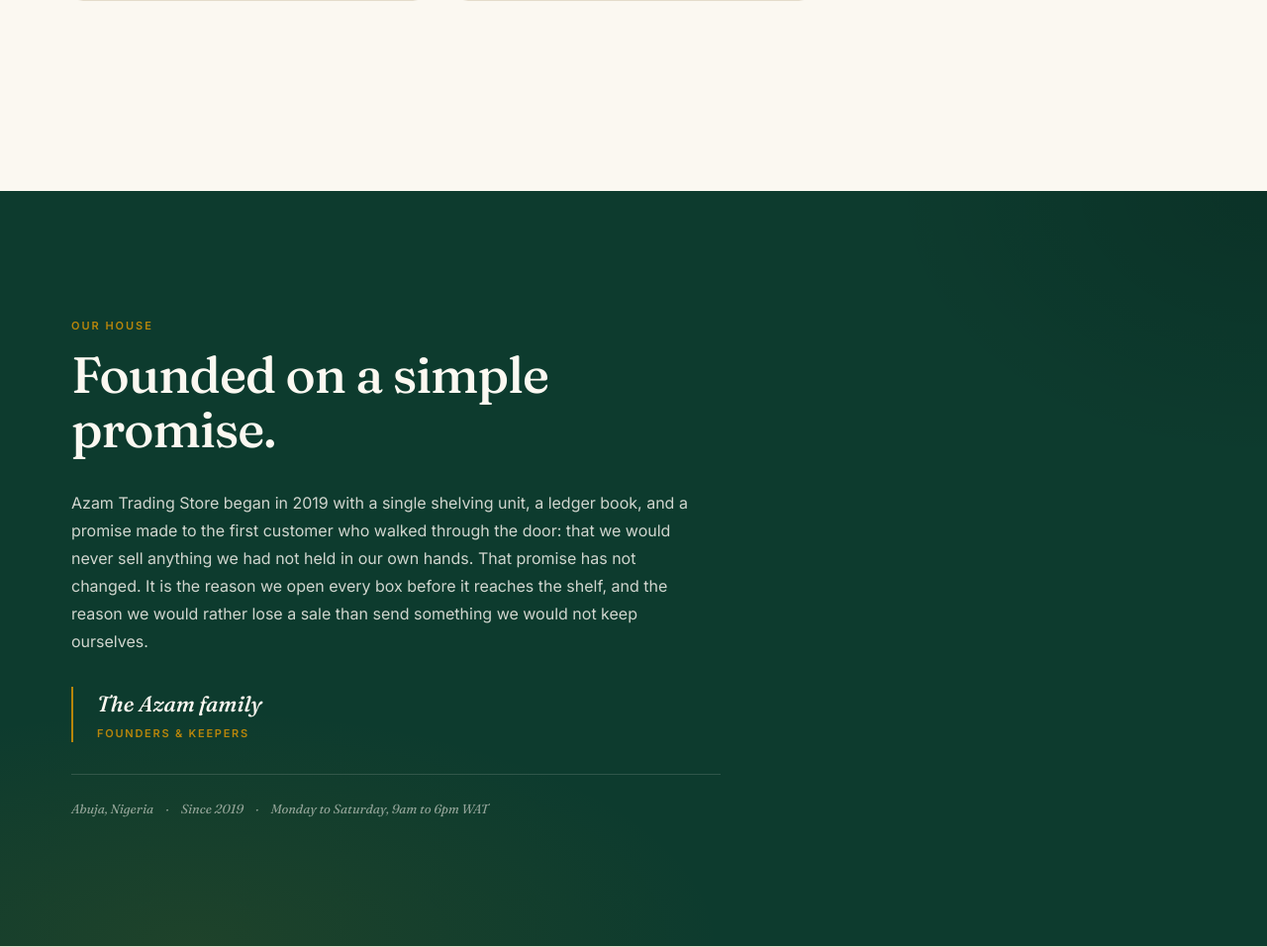
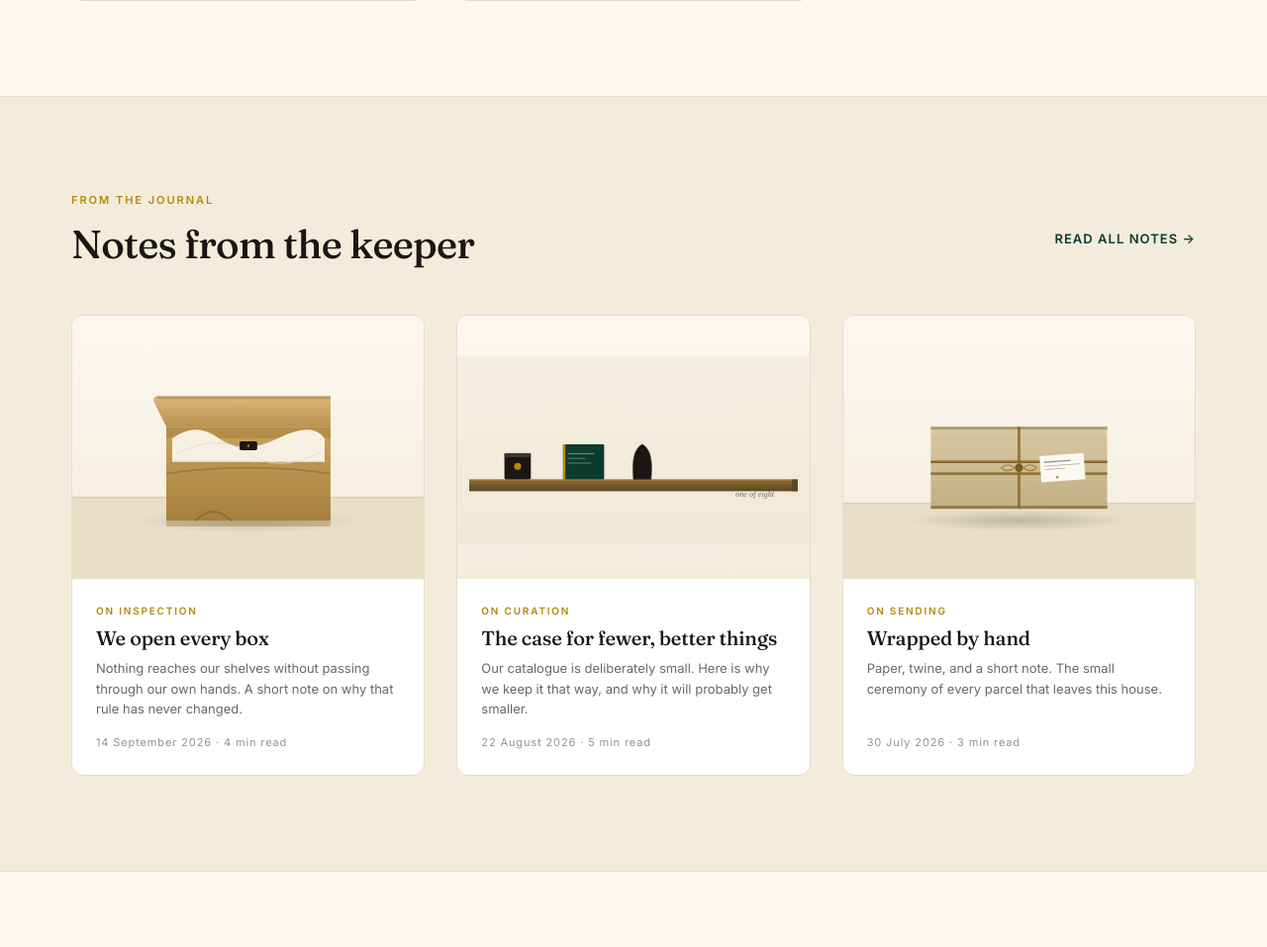
Before and after one commit to BeeDay7/qa-automation-portfolio, a FastAPI app: page / in a window 1280 px wide. Shown: the part 3200-4157 px from the top of the page at 99% size. Run offline with FastAPI, Linux system fonts and the light colour scheme; data that the repository does not hold is empty.

Commit message:
feat: global Journal nav, footer expansion, journal teaser on home

```diff
--- a/src/qa_portfolio/fixtures/storefront/routes.py
+++ b/src/qa_portfolio/fixtures/storefront/routes.py
@@ -67,6 +67,7 @@
 async def index(request: Request) -> HTMLResponse:
     ctx = _base_context(request)
     ctx["products"] = PRODUCTS
+    ctx["latest_articles"] = JOURNAL
     return templates.TemplateResponse(request=request, name="index.html", context=ctx)
 
 
--- a/src/qa_portfolio/fixtures/storefront/static/css/style.css
+++ b/src/qa_portfolio/fixtures/storefront/static/css/style.css
@@ -3092,3 +3092,133 @@
     font-size: 56px;
   }
 }
+
+/* ==========================================================================
+   20. Journal teaser on the home page
+   ========================================================================== */
+
+.journal-teaser {
+  padding: var(--s-9) 0;
+  background: var(--paper-deep);
+  border-top: 1px solid var(--rule);
+  border-bottom: 1px solid var(--rule);
+}
+
+.journal-teaser .section-header {
+  border-bottom: none;
+  padding-bottom: 0;
+}
+
+.section-more a {
+  font-family: var(--font-sans);
+  font-size: 13px;
+  font-weight: 600;
+  letter-spacing: 0.08em;
+  text-transform: uppercase;
+  color: var(--forest);
+  transition: color var(--t-fast) var(--ease);
+}
+
+.section-more a:hover {
+  color: var(--gold);
+  text-decoration: none;
+}
+
+.journal-teaser-list {
+  display: grid;
+  grid-template-columns: repeat(auto-fit, minmax(280px, 1fr));
+  gap: var(--s-6);
+}
+
+.journal-teaser-item {
+  background: var(--surface);
+  border: 1px solid var(--rule);
+  border-radius: var(--r-lg);
+  overflow: hidden;
+  transition: transform var(--t-med) var(--ease), box-shadow var(--t-med) var(--ease);
+}
+
+.journal-teaser-item:hover {
+  transform: translateY(-4px);
+  box-shadow: var(--shadow-2);
+}
+
+.journal-teaser-link {
+  display: flex;
+  flex-direction: column;
+  height: 100%;
+  color: inherit;
+  text-decoration: none;
+}
+
+.journal-teaser-link:hover {
+  text-decoration: none;
+  color: inherit;
+}
+
+.journal-teaser-media {
+  aspect-ratio: 4 / 3;
+  overflow: hidden;
+  background: var(--paper-deep);
+}
+
+.journal-teaser-media img {
+  width: 100%;
+  height: 100%;
+  object-fit: cover;
+  transition: transform var(--t-slow) var(--ease);
+}
+
+.journal-teaser-item:hover .journal-teaser-media img {
+  transform: scale(1.04);
+}
+
+.journal-teaser-body {
+  padding: var(--s-5);
+  display: flex;
+  flex-direction: column;
+  gap: var(--s-2);
+  flex: 1;
+}
+
+.journal-teaser-eyebrow {
+  font-family: var(--font-sans);
+  font-size: 10px;
+  font-weight: 600;
+  letter-spacing: 0.18em;
+  text-transform: uppercase;
+  color: var(--gold);
+  margin: 0;
+}
+
+.journal-teaser-title {
+  font-family: var(--font-display);
+  font-weight: 500;
+  font-size: 20px;
+  line-height: 1.2;
+  letter-spacing: -0.01em;
+  color: var(--ink);
+  margin: 0;
+  transition: color var(--t-fast) var(--ease);
+}
+
+.journal-teaser-item:hover .journal-teaser-title {
+  color: var(--forest);
+}
+
+.journal-teaser-standfirst {
+  font-family: var(--font-sans);
+  font-size: 13px;
+  line-height: 1.55;
+  color: var(--ink-muted);
+  margin: 0;
+  flex: 1;
+}
+
+.journal-teaser-meta {
+  font-family: var(--font-sans);
+  font-size: 11px;
+  letter-spacing: 0.08em;
+  color: var(--ink-faint);
+  margin: var(--s-2) 0 0;
+}
--- a/src/qa_portfolio/fixtures/storefront/templates/base.html
+++ b/src/qa_portfolio/fixtures/storefront/templates/base.html
@@ -31,16 +31,13 @@
     href="https://fonts.googleapis.com/css2?family=Fraunces:ital,opsz,wght@0,9..144,400;0,9..144,500;0,9..144,600;0,9..144,700;1,9..144,400;1,9..144,500&family=Inter:wght@400;500;600;700&display=swap"
     rel="stylesheet">
 
-  <link rel="stylesheet" href="{{ url_for('static', path='/css/style.css') }}?v=2">
+  <link rel="stylesheet" href="{{ url_for('static', path='/css/style.css') }}?v=3">
 
-   <style>
+  <style>
+    /* Critical rules that must apply before the stylesheet loads. */
     [hidden] { display: none !important; }
-    #cart-drawer[aria-hidden="true"] {
-      display: none !important;
-    }
-    #cart-drawer[aria-hidden="false"] {
-      display: flex !important;
-    }
+    #cart-drawer[aria-hidden="true"] { display: none !important; }
+    #cart-drawer[aria-hidden="false"] { display: flex !important; }
     html, body { background: #fbf8f1; margin: 0; }
   </style>
 </head>
@@ -50,7 +47,7 @@
   <a class="skip-link" href="#main">Skip to main content</a>
 
   <!-- ====================================================================
-       Announcement bar — the shopkeeper's opening sign
+       Announcement bar
        ==================================================================== -->
   <div class="announcement" role="region" aria-label="Opening hours">
     <div class="container announcement-inner">
@@ -59,12 +56,12 @@
         Open today · {{ store.opening_hours }}
       </span>
       <span class="announcement-sep" aria-hidden="true">·</span>
-      <a class="announcement-link" href="#contact">Visit the shop</a>
+      <a class="announcement-link" href="/#contact">Visit the shop</a>
     </div>
   </div>
 
   <!-- ====================================================================
-       Header — the frontispiece
+       Header — the frontispiece. The nav below appears on every page.
        ==================================================================== -->
   <header class="site-header" role="banner">
     <div class="container header-inner">
@@ -80,11 +77,21 @@
       </a>
 
       <nav class="primary-nav" aria-label="Primary">
-        <a href="/">Catalogue</a>
-        <a href="/#house">Our House</a>
-        <a href="/#contact">Contact</a>
-        <a href="/account">Account</a>
-        <a href="/docs">Registry</a>
+        <a
+          href="/"
+          data-nav="catalogue"
+          {% if request.url.path == '/' %}class="is-active" aria-current="page"{% endif %}>Catalogue</a>
+        <a
+          href="/journal"
+          data-nav="journal"
+          {% if request.url.path.startswith('/journal') %}class="is-active" aria-current="page"{% endif %}>Journal</a>
+        <a
+          href="/account"
+          data-nav="account"
+          {% if request.url.path.startswith('/account') %}class="is-active" aria-current="page"{% endif %}>Account</a>
+        <a href="/#house" data-nav="house">Our House</a>
+        <a href="/#contact" data-nav="contact">Contact</a>
+        <a href="/docs" data-nav="registry">Registry</a>
       </nav>
 
       <div class="header-actions">
@@ -121,14 +128,14 @@
   </header>
 
   <!-- ====================================================================
-       Main — every page extends this block
+       Main
        ==================================================================== -->
   <main id="main" role="main">
     {% block content %}{% endblock %}
   </main>
 
   <!-- ====================================================================
-       Footer — the back cover of the ledger
+       Footer — reachable from every page
        ==================================================================== -->
   <footer class="site-footer" id="contact" role="contentinfo">
 
@@ -165,10 +172,17 @@
       <div class="footer-col">
         <h4 class="footer-heading">Navigate</h4>
         <ul class="footer-links">
-          <li><a href="#catalogue">The collection</a></li>
-          <li><a href="#house">Our House</a></li>
-          <li><a href="/docs">Registry API</a></li>
-          <li><a href="https://github.com/BeeDay7/qa-automation-portfolio" rel="noopener">Source</a></li>
+          <li><a href="/" data-nav="catalogue">The collection</a></li>
+          <li><a href="/journal" data-nav="journal">The Journal</a></li>
+          <li><a href="/account" data-nav="account">Your account</a></li>
+          <li><a href="/#house">Our House</a></li>
+          <li><a href="/#contact">Contact</a></li>
+          <li><a href="/docs" data-nav="registry">Registry API</a></li>
+          <li>
+            <a
+              href="https://github.com/BeeDay7/qa-automation-portfolio"
+              rel="noopener">Source</a>
+          </li>
         </ul>
       </div>
 
@@ -186,7 +200,7 @@
   </footer>
 
   <!-- ====================================================================
-       Login dialog — signing the register
+       Login dialog
        ==================================================================== -->
   <dialog
     id="login-dialog"
@@ -248,7 +262,7 @@
   </dialog>
 
   <!-- ====================================================================
-       Cart drawer — the order slip
+       Cart drawer
        ==================================================================== -->
   <aside
     id="cart-drawer"
--- a/src/qa_portfolio/fixtures/storefront/templates/index.html
+++ b/src/qa_portfolio/fixtures/storefront/templates/index.html
@@ -7,7 +7,7 @@
 {% block content %}
 
 <!-- ==================================================================
-     Hero — the title page of the ledger
+     Hero
      ================================================================== -->
 <section class="hero" aria-labelledby="hero-title">
   <div class="container hero-inner">
@@ -44,7 +44,7 @@
           <span class="hero-mark-label">items in stock</span>
         </li>
         <li>
-          <span class="hero-mark-num">{{ categories | length - 1 }}</span>
+          <span class="hero-mark-num">{{ category_count }}</span>
           <span class="hero-mark-label">categories</span>
         </li>
         <li>
@@ -71,7 +71,7 @@
 </section>
 
 <!-- ==================================================================
-     Catalogue — the merchant's index
+     Catalogue
      ================================================================== -->
 <section id="catalogue" class="catalogue" aria-labelledby="catalogue-heading">
   <div class="container">
@@ -109,12 +109,14 @@
         data-category="{{ product.category }}">
 
         <div class="product-media">
+          <a href="/product/{{ product.id }}" aria-label="{{ product.name }}">
             <img
               src="{{ product.image }}"
               alt="{{ product.name }}"
               loading="lazy"
               width="400"
               height="300">
+          </a>
           {% if product.stock == 0 %}
             <span class="product-badge">Sold out</span>
           {% elif product.featured %}
@@ -124,7 +126,9 @@
 
         <div class="product-body">
           <p class="product-category">{{ product.category }}</p>
-          <h3 class="product-name">{{ product.name }}</h3>
+          <h3 class="product-name">
+            <a href="/product/{{ product.id }}">{{ product.name }}</a>
+          </h3>
           <p class="product-description">{{ product.description }}</p>
 
           <dl class="product-specs">
@@ -172,7 +176,56 @@
 </section>
 
 <!-- ==================================================================
-     Our House — the founding story
+     From the Journal — the editorial teaser
+     ================================================================== -->
+{% if latest_articles %}
+<section class="journal-teaser" aria-labelledby="journal-teaser-heading">
+  <div class="container">
+
+    <header class="section-header">
+      <div class="section-heading">
+        <p class="eyebrow">From the Journal</p>
+        <h2 id="journal-teaser-heading">Notes from the keeper</h2>
+      </div>
+      <p class="section-more">
+        <a href="/journal">Read all notes →</a>
+      </p>
+    </header>
+
+    <ul class="journal-teaser-list" role="list">
+      {% for article in latest_articles %}
+      <li class="journal-teaser-item">
+        <a href="/journal/{{ article.slug }}" class="journal-teaser-link">
+
+          <div class="journal-teaser-media" aria-hidden="true">
+            <img
+              src="{{ article.hero_image }}"
+              alt=""
+              loading="lazy"
+              width="800"
+              height="600">
+          </div>
+
+          <div class="journal-teaser-body">
+            <p class="journal-teaser-eyebrow">{{ article.eyebrow }}</p>
+            <h3 class="journal-teaser-title">{{ article.title }}</h3>
+            <p class="journal-teaser-standfirst">{{ article.standfirst }}</p>
+            <p class="journal-teaser-meta">
+              {{ article.date_display }} · {{ article.reading_minutes }} min read
+            </p>
+          </div>
+
+        </a>
+      </li>
+      {% endfor %}
+    </ul>
+
+  </div>
+</section>
+{% endif %}
+
+<!-- ==================================================================
+     Our House
      ================================================================== -->
 <section id="house" class="about" aria-labelledby="about-heading">
   <div class="container about-inner">
```
Also changed, not shown: 1 other file. Lines whose indentation alone changed are shown as unchanged.
